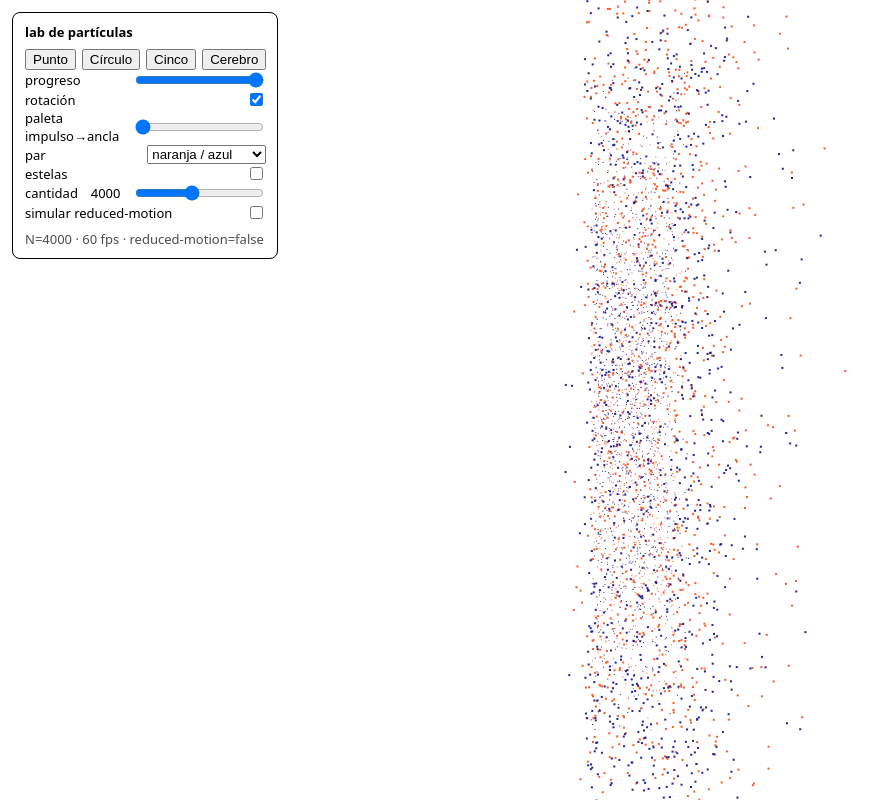
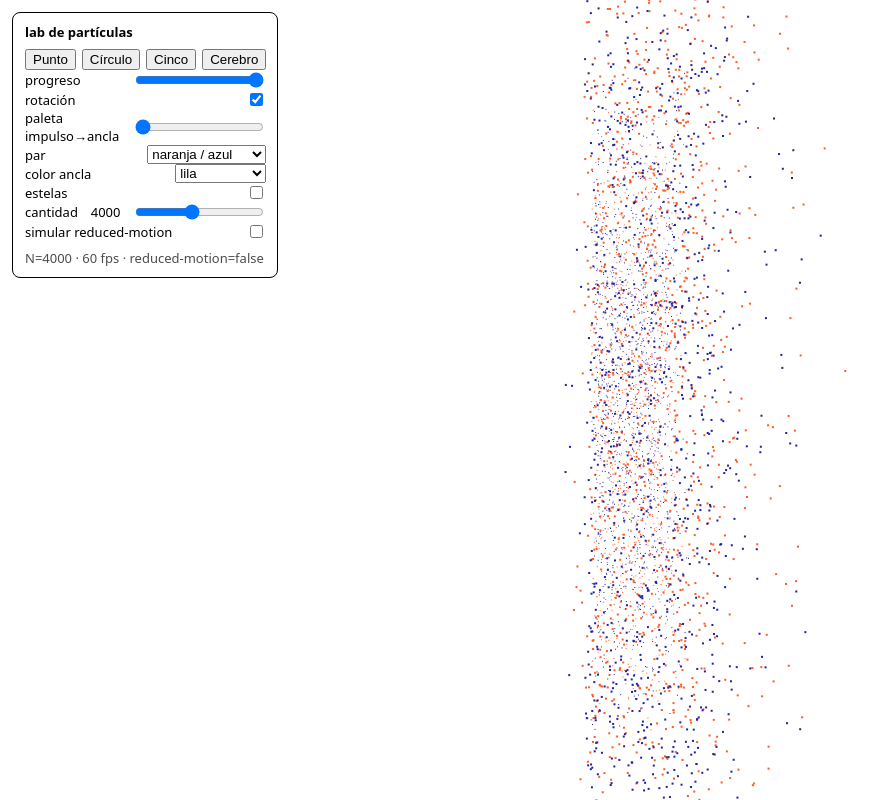
Before and after one commit to LSchaab/vaiven-2, a website: page lab.html in a window 1280 px wide. Shown: the whole page, without its empty margins (0-877 px from the left). Drawn offline with Linux system fonts and the light colour scheme.

Commit message:
feat(m2): ancla desatura a color secundario configurable (default lila) en vez de gris

```diff
--- a/lab.html
+++ b/lab.html
@@ -42,6 +42,15 @@
           <option value="violeta-amarillo">violeta / amarillo</option>
         </select>
       </label>
+      <label class="row">color ancla
+        <select id="ancla">
+          <option value="lila">lila</option>
+          <option value="verde-agua">verde agua</option>
+          <option value="verde">verde</option>
+          <option value="azul-oscuro">azul oscuro</option>
+          <option value="gris-claro">gris claro</option>
+        </select>
+      </label>
       <label class="row">estelas
         <input id="trails" type="checkbox">
       </label>
@@ -76,6 +85,8 @@
       system.pair = pairSel.value === 'violeta-amarillo'
         ? [PAL.violeta, PAL.amarillo] : [PAL.naranja, PAL.azul];
     });
+    const ancla = document.getElementById('ancla');
+    ancla.addEventListener('change', () => { system.anclaColor = PAL[ancla.value]; });
     const trails = document.getElementById('trails');
     trails.addEventListener('change', () => system.setTrails(trails.checked));
     const count = document.getElementById('count');
--- a/particles.js
+++ b/particles.js
@@ -12,6 +12,9 @@ export const easeInOutCubic = (t) =>
 export const PALETTE = {
   naranja: '#FF5B23', azul: '#2222a0',
   violeta: '#511F99', amarillo: '#FFCC00',
+  // secundarios (paleta "apagada y sobria")
+  'gris-claro': '#D9D2CC', lila: '#B4B4ED', 'verde-agua': '#ADE6ED',
+  verde: '#167A72', 'azul-oscuro': '#1A237E',
 };
 
 const hexToRgb = (hex) => {
@@ -19,13 +22,13 @@ const hexToRgb = (hex) => {
   return { r: (n >> 16) & 255, g: (n >> 8) & 255, b: n & 255 };
 };
 
-// seed elige el extremo del duotono; mix 0=color (impulso), 1=gris (ancla).
-export function duotoneColor(seed, mix, hexA, hexB) {
+// seed elige el extremo del duotono; mix 0=color (impulso), 1=color ancla (secundario).
+export function duotoneColor(seed, mix, hexA, hexB, anclaHex = '#B4B4ED') {
   const base = seed < 0.5 ? hexToRgb(hexA) : hexToRgb(hexB);
-  const GRAY = 128;
-  const r = Math.round(lerp(base.r, GRAY, mix));
-  const g = Math.round(lerp(base.g, GRAY, mix));
-  const b = Math.round(lerp(base.b, GRAY, mix));
+  const anc = hexToRgb(anclaHex);
+  const r = Math.round(lerp(base.r, anc.r, mix));
+  const g = Math.round(lerp(base.g, anc.g, mix));
+  const b = Math.round(lerp(base.b, anc.b, mix));
   return `rgb(${r},${g},${b})`;
 }
 
@@ -223,7 +226,8 @@ export class ParticleSystem {
     this._morphStart = 0;
     this.morphDuration = 1.2; // segundos
     this.pair = [PALETTE.naranja, PALETTE.azul]; // par de impulso por defecto
-    this.paletteMix = 0;                          // 0=color, 1=gris
+    this.paletteMix = 0;                          // 0=color, 1=color ancla
+    this.anclaColor = PALETTE.lila; // color del momento ancla (secundario)
     this.trails = false;
     this._frames = 0; this._fpsT = performance.now(); this.onFps = null;
   }
@@ -336,8 +340,8 @@ export class ParticleSystem {
     const w = window.innerWidth, h = window.innerHeight;
     this._clear();
     const cx = w / 2, cy = h / 2, size = Math.min(w, h) * 0.42;
-    const colorA = duotoneColor(0, this.paletteMix, this.pair[0], this.pair[1]);   // seed<0.5
-    const colorB = duotoneColor(0.9, this.paletteMix, this.pair[0], this.pair[1]); // seed>=0.5
+    const colorA = duotoneColor(0, this.paletteMix, this.pair[0], this.pair[1], this.anclaColor);   // seed<0.5
+    const colorB = duotoneColor(0.9, this.paletteMix, this.pair[0], this.pair[1], this.anclaColor); // seed>=0.5
     for (let pass = 0; pass < 2; pass++) {
       ctx.fillStyle = pass === 0 ? colorA : colorB;
       for (let i = 0; i < this.count; i++) {
```
Also changed, not shown: tests/particles.test.mjs (+11 -3 lines).
